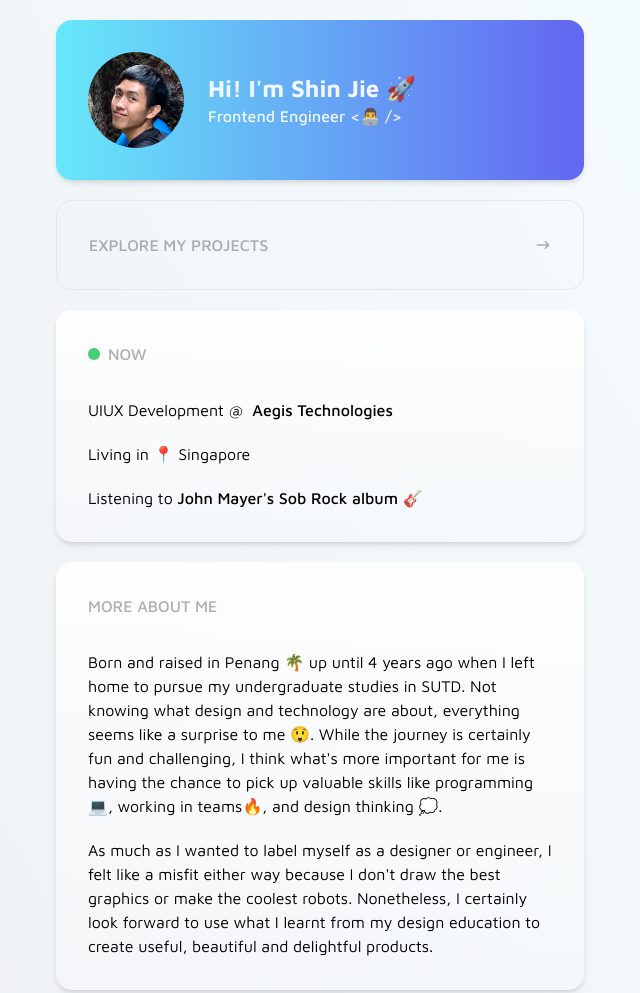
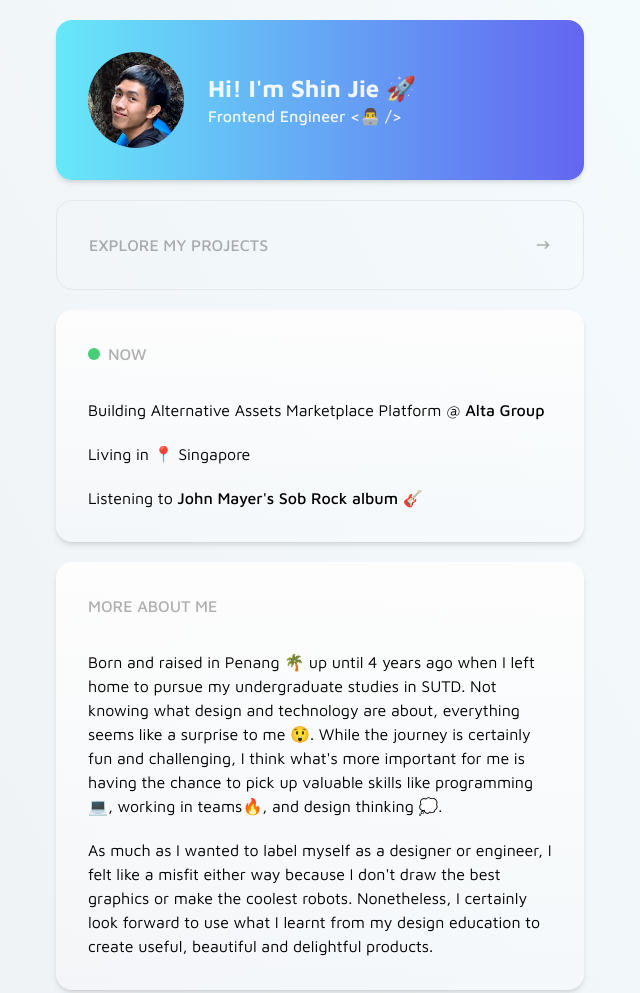
Before and after one commit to tanshinjie/tanshinjie.com, a Gatsby site: page / in a window 1280 px wide. Shown: the top 993 px of the page, without its empty margins (320-960 px from the left). Built offline with nearby package versions, Linux system fonts and the light colour scheme; Gatsby itself is replaced by a stand-in of ours.

Commit message:
Updated job

```diff
--- a/src/pages/index.js
+++ b/src/pages/index.js
@@ -64,15 +64,18 @@ const IndexPage = () => {
           </div>
           <div className="flex flex-col gap-5">
             <p>
-              UIUX Development @{" "}
-              <Link link={"https://aegis-technologies.com.sg/"} target="_blank">
-                Aegis Technologies
+              Building Alternative Assets Marketplace Platform @
+              <Link link={"https://altagroup.co/who-we-are"} target="_blank">
+                Alta Group
               </Link>
             </p>
             <p>Living in 📍 Singapore</p>
             <p>
               Listening to
-              <Link link="https://www.youtube.com/watch?v=ciZcbvG8uro" target="_blank">
+              <Link
+                link="https://www.youtube.com/watch?v=ciZcbvG8uro"
+                target="_blank"
+              >
                 John Mayer's Sob Rock album 🎸
               </Link>
             </p>
```
